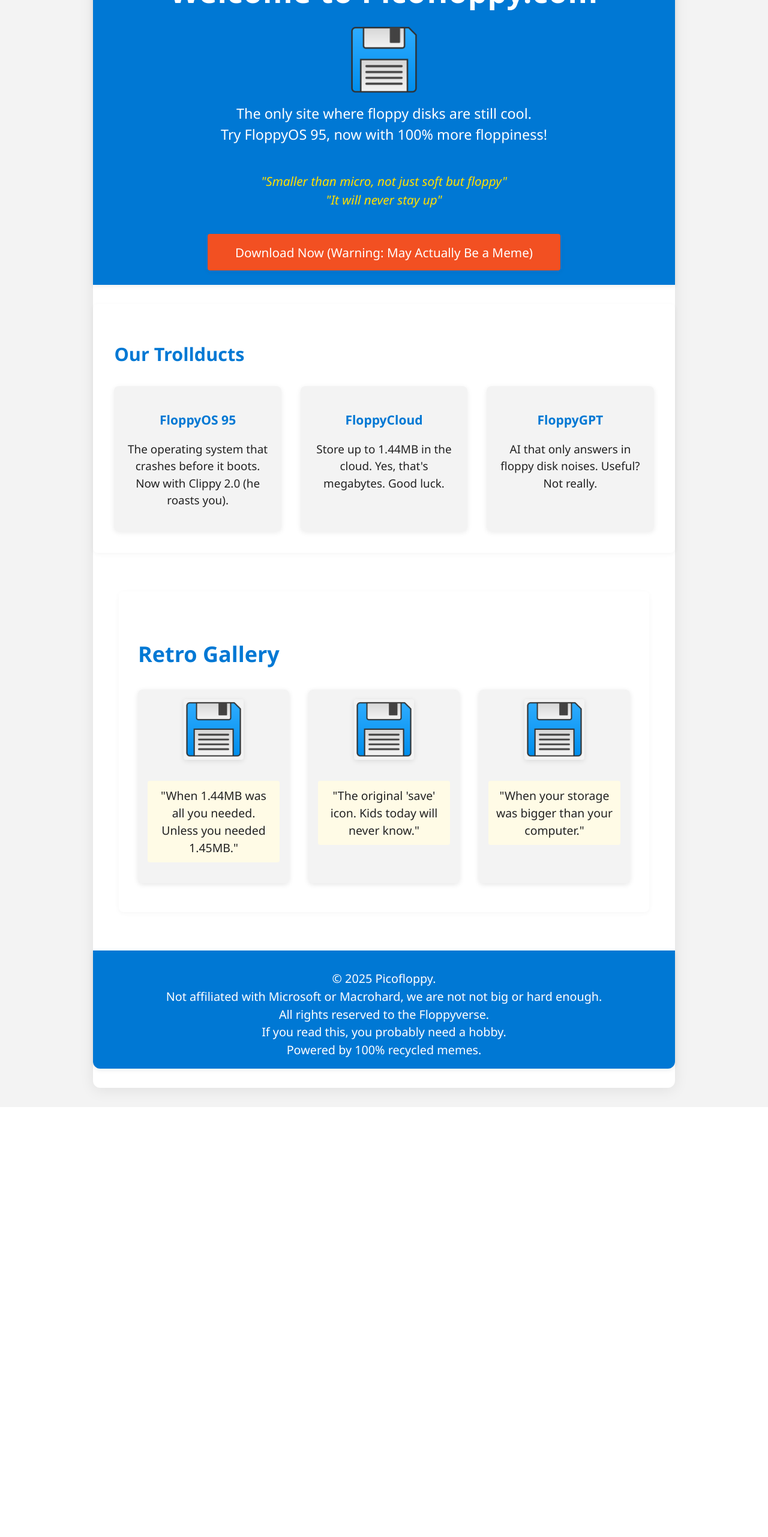
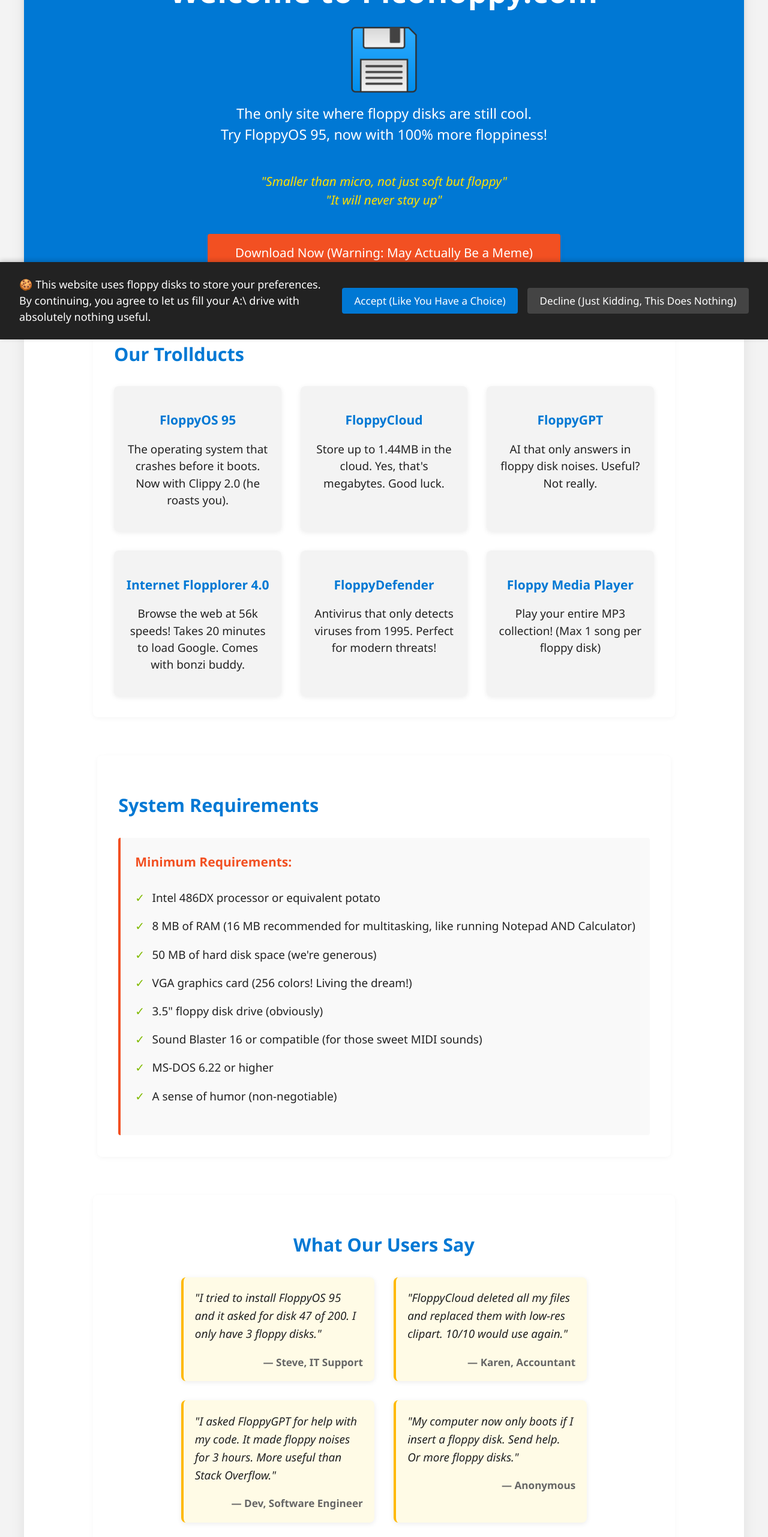
Before and after one commit to picofloppy/picofloppy, a React (Vite) app: page / in a window 1280 px wide. Shown: the part 234-2797 px from the top of the page at 60% size. Before the commit the page ends 2080 px from the top, so only its background shows below. Built offline with nearby package versions, Linux system fonts and the light colour scheme.

Commit message:
feat: updated content

```diff
--- a/src/App.css
+++ b/src/App.css
@@ -579,3 +579,203 @@
     font-size: 1em;
   }
 }
+
+/* Blue Screen of Death */
+.bsod-overlay {
+  position: fixed;
+  top: 0;
+  left: 0;
+  width: 100vw;
+  height: 100vh;
+  background: #0000aa;
+  color: #fff;
+  z-index: 10000;
+  display: flex;
+  align-items: center;
+  justify-content: center;
+  font-family: 'Consolas', 'Courier New', monospace;
+  cursor: pointer;
+}
+.bsod-content {
+  background: transparent;
+  padding: 2em 3em;
+  max-width: 90vw;
+}
+.bsod-content pre {
+  margin: 0;
+  color: #fff;
+  background: transparent;
+  font-family: inherit;
+  font-size: 1.2em;
+  white-space: pre-wrap;
+  line-height: 1.4;
+}
+@media (max-width: 700px) {
+  .bsod-content {
+    padding: 1em 0.5em;
+    max-width: 98vw;
+  }
+  .bsod-content pre {
+    font-size: 0.85em;
+  }
+}
+
+/* Cookie Banner */
+.cookie-banner {
+  position: fixed;
+  bottom: 0;
+  left: 0;
+  right: 0;
+  background: #222;
+  color: #fff;
+  padding: 1.5rem 2rem;
+  display: flex;
+  align-items: center;
+  justify-content: space-between;
+  gap: 1rem;
+  z-index: 1000;
+  box-shadow: 0 -2px 8px rgba(0,0,0,0.2);
+  flex-wrap: wrap;
+}
+.cookie-banner p {
+  margin: 0;
+  font-size: 1em;
+  flex: 1;
+  min-width: 300px;
+}
+.cookie-banner button {
+  background: #0078d4;
+  color: #fff;
+  border: none;
+  border-radius: 4px;
+  padding: 0.6em 1.2em;
+  font-size: 0.95em;
+  cursor: pointer;
+  transition: background 0.2s;
+  white-space: nowrap;
+}
+.cookie-banner button:hover {
+  background: #005a9e;
+}
+.cookie-banner button:last-child {
+  background: #444;
+}
+.cookie-banner button:last-child:hover {
+  background: #666;
+}
+@media (max-width: 700px) {
+  .cookie-banner {
+    padding: 1rem;
+    flex-direction: column;
+    align-items: flex-start;
+  }
+  .cookie-banner p {
+    font-size: 0.9em;
+    min-width: 0;
+  }
+  .cookie-banner button {
+    width: 100%;
+    margin-top: 0.5em;
+  }
+}
+
+/* System Requirements */
+.picofloppy-requirements {
+  background: #fff;
+  margin: 2rem auto;
+  padding: 2.2rem;
+  max-width: 900px;
+  border-radius: 8px;
+  box-shadow: 0 2px 8px rgba(0,0,0,0.04);
+}
+.picofloppy-requirements h2 {
+  color: #0078d4;
+  font-size: 1.7em;
+  margin-bottom: 1em;
+}
+.requirements-box {
+  background: #f9f9f9;
+  border-left: 4px solid #f25022;
+  padding: 1.5rem;
+  border-radius: 4px;
+}
+.requirements-box h3 {
+  color: #f25022;
+  margin-top: 0;
+  margin-bottom: 1em;
+}
+.requirements-box ul {
+  list-style: none;
+  padding-left: 0;
+}
+.requirements-box li {
+  padding: 0.5em 0;
+  color: #222;
+  font-size: 1.05em;
+  position: relative;
+  padding-left: 1.5em;
+}
+.requirements-box li:before {
+  content: "✓";
+  position: absolute;
+  left: 0;
+  color: #7fba00;
+  font-weight: bold;
+}
+
+/* Testimonials */
+.picofloppy-testimonials {
+  background: #fff;
+  margin: 2rem auto;
+  padding: 2.2rem;
+  max-width: 900px;
+  border-radius: 8px;
+  box-shadow: 0 2px 8px rgba(0,0,0,0.04);
+}
+.picofloppy-testimonials h2 {
+  color: #0078d4;
+  font-size: 1.7em;
+  margin-bottom: 1em;
+  text-align: center;
+}
+.testimonial-list {
+  display: flex;
+  gap: 2rem;
+  justify-content: center;
+  flex-wrap: wrap;
+}
+.testimonial-card {
+  background: #fffbe6;
+  border-left: 4px solid #ffb900;
+  border-radius: 8px;
+  box-shadow: 0 2px 8px rgba(0,0,0,0.08);
+  padding: 1.2rem;
+  width: 280px;
+  position: relative;
+}
+.testimonial-card p {
+  color: #222;
+  font-size: 1.05em;
+  font-style: italic;
+  margin: 0 0 1em 0;
+  line-height: 1.6;
+}
+.testimonial-card span {
+  color: #666;
+  font-size: 0.95em;
+  font-weight: 600;
+  display: block;
+  text-align: right;
+}
+@media (max-width: 900px) {
+  .testimonial-card {
+    width: 90vw;
+    max-width: 320px;
+  }
+}
+@media (max-width: 600px) {
+  .testimonial-card {
+    width: 98vw;
+    max-width: 98vw;
+  }
+}
--- a/src/App.jsx
+++ b/src/App.jsx
@@ -13,6 +13,8 @@
   const [page, setPage] = useState('home');
   const [showDosSpoof, setShowDosSpoof] = useState(false);
   const [dosStep, setDosStep] = useState(0);
+  const [showBSOD, setShowBSOD] = useState(false);
+  const [showCookieBanner, setShowCookieBanner] = useState(true);
 
   // DOS spoof steps
   const dosSteps = [
@@ -79,11 +81,38 @@
   if (page === 'support') return <Support />;
   return (
     <div className="picofloppy-main">
+      {/* Blue Screen of Death Easter Egg */}
+      {showBSOD && (
+        <div className="bsod-overlay" onClick={() => setShowBSOD(false)}>
+          <div className="bsod-content">
+            <pre>{`Windows
+A fatal exception 0E has occurred at 0028:C0011E36 in VXD VMM(01) +
+00010E36. The current application will be terminated.
+
+* Press any key to terminate the current application.
+* Press CTRL+ALT+DEL again to restart your computer. You will
+  lose any unsaved information in all applications.
+
+                    Press any key to continue _`}</pre>
+          </div>
+        </div>
+      )}
       {showDosSpoof && (
         <div className="dos-spoof-overlay">
           <div className="dos-spoof-content">
             <pre>{dosSteps[dosStep]}</pre>
           </div>
+        </div>
+      )}
+      {/* Cookie Consent Parody */}
+      {showCookieBanner && (
+        <div className="cookie-banner">
+          <p>
+            🍪 This website uses floppy disks to store your preferences.
+            By continuing, you agree to let us fill your A:\ drive with absolutely nothing useful.
+          </p>
+          <button onClick={() => setShowCookieBanner(false)}>Accept (Like You Have a Choice)</button>
+          <button onClick={() => setShowCookieBanner(false)}>Decline (Just Kidding, This Does Nothing)</button>
         </div>
       )}
       <nav className="picofloppy-nav">
@@ -99,6 +128,7 @@
           <li><a href="#download" onClick={e => { e.preventDefault(); playFloppySound(); }}>Download FloppyOS 95</a></li>
           <li><a href="#support" onClick={e => { e.preventDefault(); setPage('support'); }}>Support</a></li>
           <li><a href="#chkdsk" onClick={e => { e.preventDefault(); setShowDosSpoof(true); setDosStep(0); }}>CHKDSK</a></li>
+          <li><a href="#bsod" onClick={e => { e.preventDefault(); setShowBSOD(true); }}>BSOD</a></li>
         </ul>
       </nav>
       <header className="picofloppy-hero">
@@ -131,6 +161,55 @@
             <h3>FloppyGPT</h3>
             <p>AI that only answers in floppy disk noises. Useful? Not really.</p>
           </div>
+          <div className="product-card">
+            <h3>Internet Flopplorer 4.0</h3>
+            <p>Browse the web at 56k speeds! Takes 20 minutes to load Google. Comes with bonzi buddy.</p>
+          </div>
+          <div className="product-card">
+            <h3>FloppyDefender</h3>
+            <p>Antivirus that only detects viruses from 1995. Perfect for modern threats!</p>
+          </div>
+          <div className="product-card">
+            <h3>Floppy Media Player</h3>
+            <p>Play your entire MP3 collection! (Max 1 song per floppy disk)</p>
+          </div>
+        </div>
+      </section>
+      <section className="picofloppy-requirements">
+        <h2>System Requirements</h2>
+        <div className="requirements-box">
+          <h3>Minimum Requirements:</h3>
+          <ul>
+            <li>Intel 486DX processor or equivalent potato</li>
+            <li>8 MB of RAM (16 MB recommended for multitasking, like running Notepad AND Calculator)</li>
+            <li>50 MB of hard disk space (we're generous)</li>
+            <li>VGA graphics card (256 colors! Living the dream!)</li>
+            <li>3.5" floppy disk drive (obviously)</li>
+            <li>Sound Blaster 16 or compatible (for those sweet MIDI sounds)</li>
+            <li>MS-DOS 6.22 or higher</li>
+            <li>A sense of humor (non-negotiable)</li>
+          </ul>
+        </div>
+      </section>
+      <section className="picofloppy-testimonials">
+        <h2>What Our Users Say</h2>
+        <div className="testimonial-list">
+          <div className="testimonial-card">
+            <p>"I tried to install FloppyOS 95 and it asked for disk 47 of 200. I only have 3 floppy disks."</p>
+            <span>— Steve, IT Support</span>
+          </div>
+          <div className="testimonial-card">
+            <p>"FloppyCloud deleted all my files and replaced them with low-res clipart. 10/10 would use again."</p>
+            <span>— Karen, Accountant</span>
+          </div>
+          <div className="testimonial-card">
+            <p>"I asked FloppyGPT for help with my code. It made floppy noises for 3 hours. More useful than Stack Overflow."</p>
+            <span>— Dev, Software Engineer</span>
+          </div>
+          <div className="testimonial-card">
+            <p>"My computer now only boots if I insert a floppy disk. Send help. Or more floppy disks."</p>
+            <span>— Anonymous</span>
+          </div>
         </div>
       </section>
       <section className="picofloppy-retro-gallery">
@@ -148,6 +227,18 @@
             <img src="/floppy.png" alt="8 inch floppy" />
             <p>"When your storage was bigger than your computer."</p>
           </div>
+          <div className="gallery-card">
+            <img src="/floppy.png" alt="floppy disk collection" />
+            <p>"My entire game collection: Doom (12 disks), Windows 95 (13 disks), and that one demo from PC Gamer."</p>
+          </div>
+          <div className="gallery-card">
+            <img src="/floppy.png" alt="corrupted floppy" />
+            <p>"Disk read error on disk 39 of 40. Starting over."</p>
+          </div>
+          <div className="gallery-card">
+            <img src="/floppy.png" alt="floppy magnets" />
+            <p>"Keep away from magnets. And speakers. And other floppy disks. And Wednesdays."</p>
+          </div>
         </div>
       </section>
       <footer className="picofloppy-footer">
```
